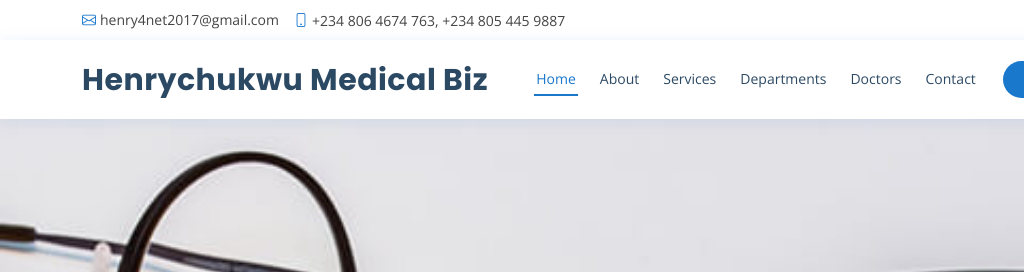
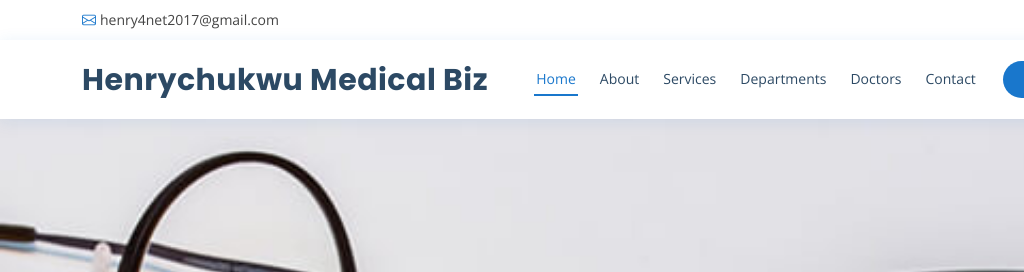
Before and after one commit to Avidson/henrychukwubiz, a plain HTML site: page index.html in a window 1280 px wide. Shown: the top 272 px of the page, 0-1024 px from the left. Drawn offline with nearby package versions, Linux system fonts and the light colour scheme.

Commit message:
Update index.html

```diff
--- a/index.html
+++ b/index.html
@@ -39,7 +39,7 @@
     <div class="container d-flex justify-content-between">
       <div class="contact-info d-flex align-items-center">
         <i class="bi bi-envelope"></i> <a href="mailto:contact@example.com">henry4net2017@gmail.com</a>
-        <i class="bi bi-phone"></i> +234 806 4674 763, +234 805 445 9887
+        <!--<i class="bi bi-phone"></i> +234 806 4674 763, +234 805 445 9887-->
       </div>
       <div class="d-none d-lg-flex social-links align-items-center">
         <a href="#" class="twitter"><i class="bi bi-twitter"></i></a>
```
